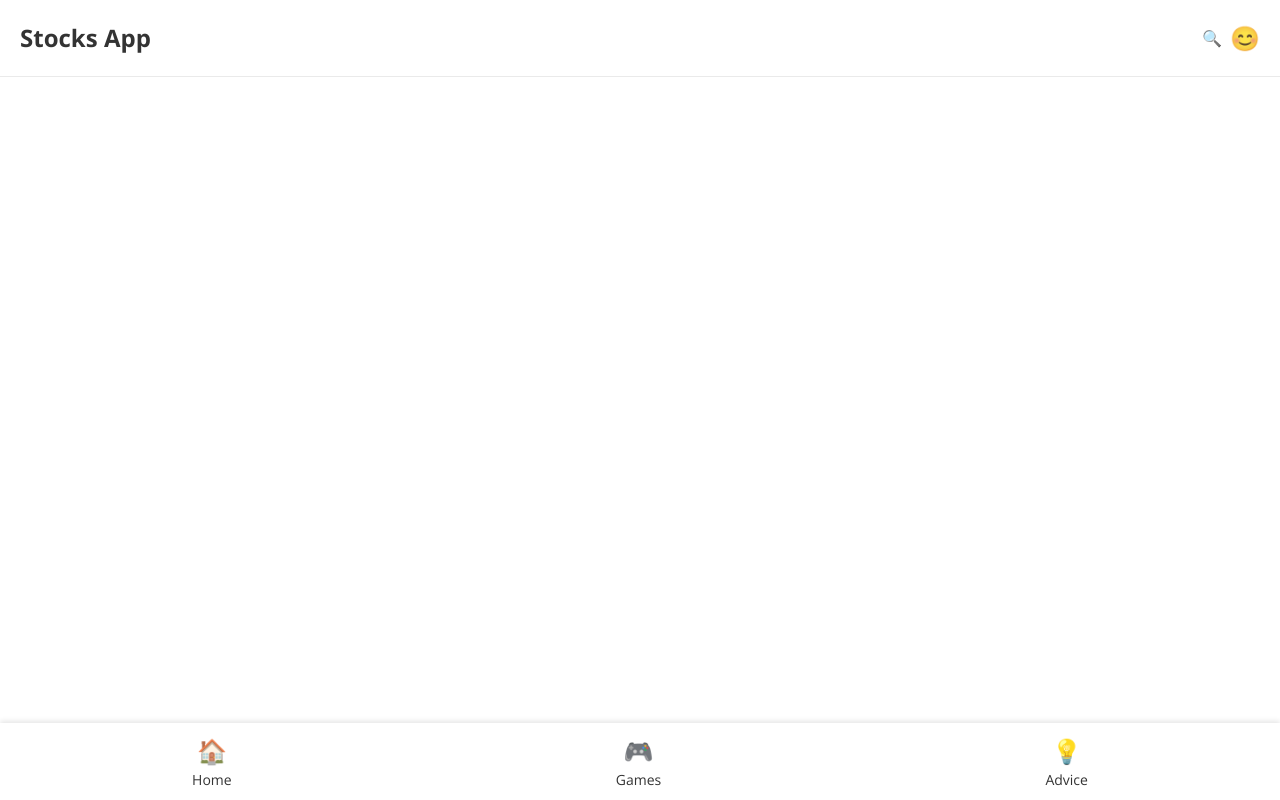
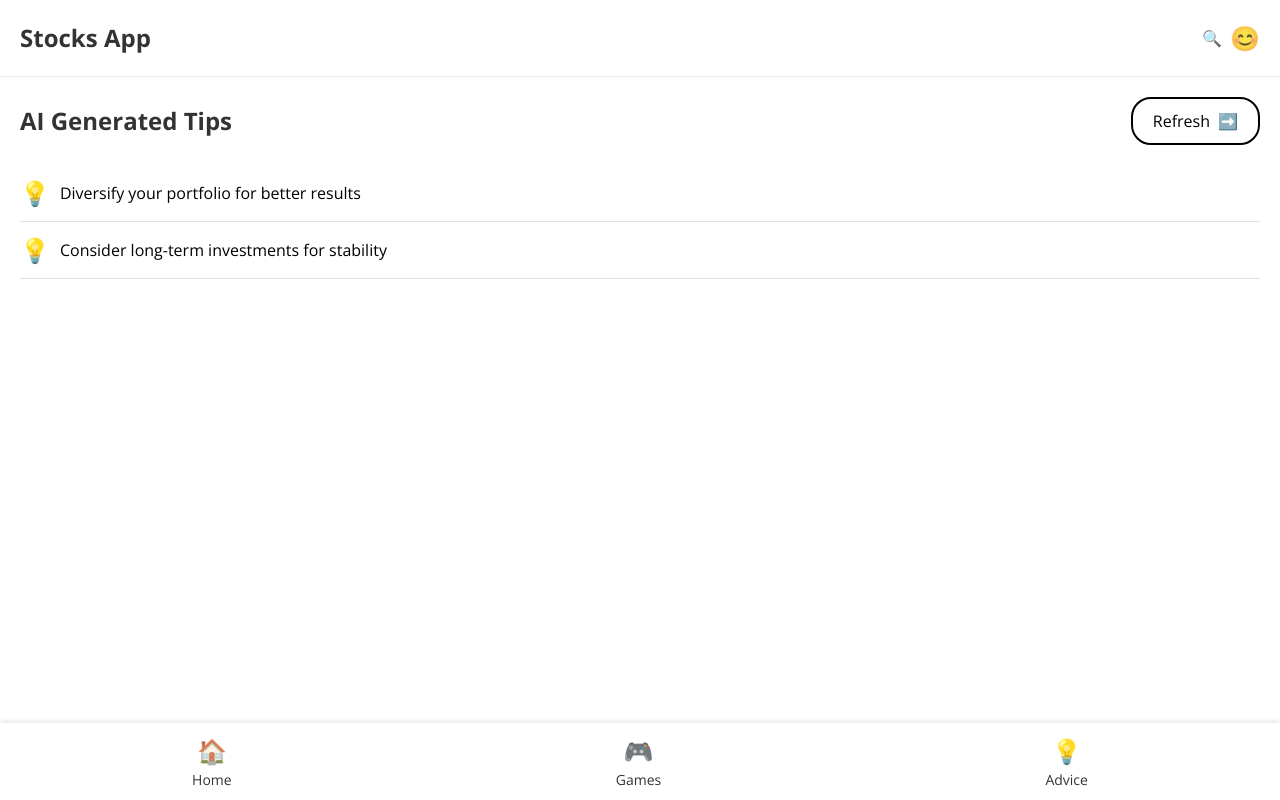
Before and after one commit to alexechoi/hack-kosice-24, a React (Vite) app: page /tips in a window 1280 px wide. Built offline with nearby package versions, Linux system fonts and the light colour scheme.

Commit message:
Added the tips page
Added the tips page for stock tips

```diff
--- a/src/App.tsx
+++ b/src/App.tsx
@@ -3,6 +3,7 @@ import { BrowserRouter as Router, Routes, Route } from "react-router-dom";
 import { Navbar } from "./components/Navbar/Navbar";
 import { Tabbar } from "./components/Tabbar/Tabbar";
 import HomePage from './pages/HomePage/HomePage';
+import TipsPage from './pages/TipsPage/TipsPage';
 
 function App() {
     return (
@@ -11,6 +12,7 @@ function App() {
                 <Navbar />
                 <Routes>
                     <Route path="/" element={<HomePage />} />
+                    <Route path="/tips" element={<TipsPage />} />
                 </Routes>
                 <Tabbar />
             </main>
--- /dev/null
+++ b/src/pages/TipsPage/TipsPage.css
@@ -0,0 +1,78 @@
+.tips-container {
+    padding: 20px;
+  }
+
+.tips-header {
+    display: flex;
+    justify-content: space-between;
+    align-items: center;
+    margin-bottom: 20px;
+}
+
+.tips-title {
+    font-size: 24px;
+    font-weight: bold;
+    margin: 0;
+}
+
+.tips-refresh-btn {
+    font-size: 16px;
+    cursor: pointer;
+    background-color: #fff;
+    border: 2px solid black; /* Added black border */
+    border-radius: 20px;
+    padding: 10px 20px;
+    display: inline-flex; /* changed from flex to inline-flex */
+    align-items: center;
+    color: #000;
+    text-decoration: none;
+    transition: all 0.3s ease;
+}
+
+.refresh-arrow {
+    display: inline-block;
+    margin-left: 8px;
+    transition: transform 0.3s ease;
+}
+
+.tips-refresh-btn:hover .refresh-arrow {
+    transform: translateX(5px); /* Arrow moves to the right on hover */
+}
+
+.tips-refresh:hover {
+    box-shadow: 0 4px 8px rgba(0,0,0,0.3); /* Optional: stronger shadow on hover */
+    transform: translateY(-2px); /* Optional: slight lift on hover */
+}
+
+/* Styles for the list of tips */
+.tips-list {
+    list-style-type: none;
+    padding: 0;
+    margin: 0;
+}
+
+.tip-item {
+    display: flex;
+    align-items: center;
+    padding: 10px 0;
+    border-bottom: 1px solid #e0e0e0;
+}
+
+.tip-icon {
+    font-size: 24px;
+    margin-right: 10px;
+}
+
+.tip-content {
+    flex-grow: 1;
+}
+
+.tip-title {
+    font-size: 18px;
+    margin: 0 0 5px 0;
+}
+
+.tip-text {
+    font-size: 16px;
+    margin: 0;
+    }
--- /dev/null
+++ b/src/pages/TipsPage/TipsPage.tsx
@@ -0,0 +1,36 @@
+import React from 'react';
+import './TipsPage.css';
+
+function TipsPage() {
+  const tipsData = [
+    {
+      id: 1,
+      text: 'Diversify your portfolio for better results',
+    },
+    {
+      id: 2,
+      text: 'Consider long-term investments for stability',
+    },
+  ];
+
+  return (
+    <div className="tips-container">
+      <div className="tips-header">
+        <h1 className="tips-title">AI Generated Tips</h1>
+        <button className="tips-refresh-btn" onClick={() => window.location.reload()}>
+          Refresh <span className="refresh-arrow">➡️</span>
+        </button>
+      </div>
+      <ul className="tips-list">
+        {tipsData.map((tip, index) => (
+          <li key={tip.id} className="tip-item">
+            <span className="tip-icon">💡</span>
+            <p className="tip-text">{tip.text}</p>
+          </li>
+        ))}
+      </ul>
+    </div>
+  );
+}
+
+export default TipsPage;
```
